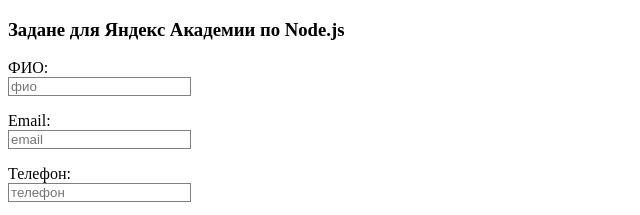
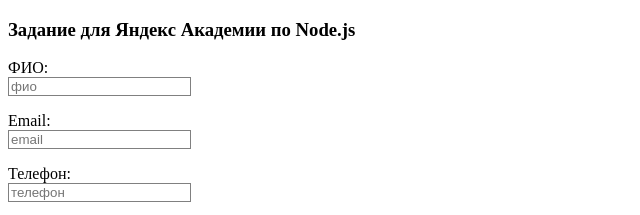
Before and after one commit to NicolaiV/js-test-for-yandex, a plain HTML site: page index.html in a window 1280 px wide. Shown: the top 215 px of the page, 0-640 px from the left. Drawn offline with Linux system fonts and the light colour scheme.

Commit message:
Исправление опечатки

```diff
--- a/index.html
+++ b/index.html
@@ -2,12 +2,12 @@
 <html lang="ru">
 <head>
 	<meta charset="UTF-8">
-	<title>Задане для Яндекс академии по Node.js</title>
+	<title>Задание для Яндекс академии по Node.js</title>
 </head>
 <body>
 
 <div>
-	<h3>Задане для Яндекс Академии по Node.js</h3>
+	<h3>Задание для Яндекс Академии по Node.js</h3>
 	<form id="myForm" action="data/success.json">
 		<style type="text/css" scoped>
 			input {
```
